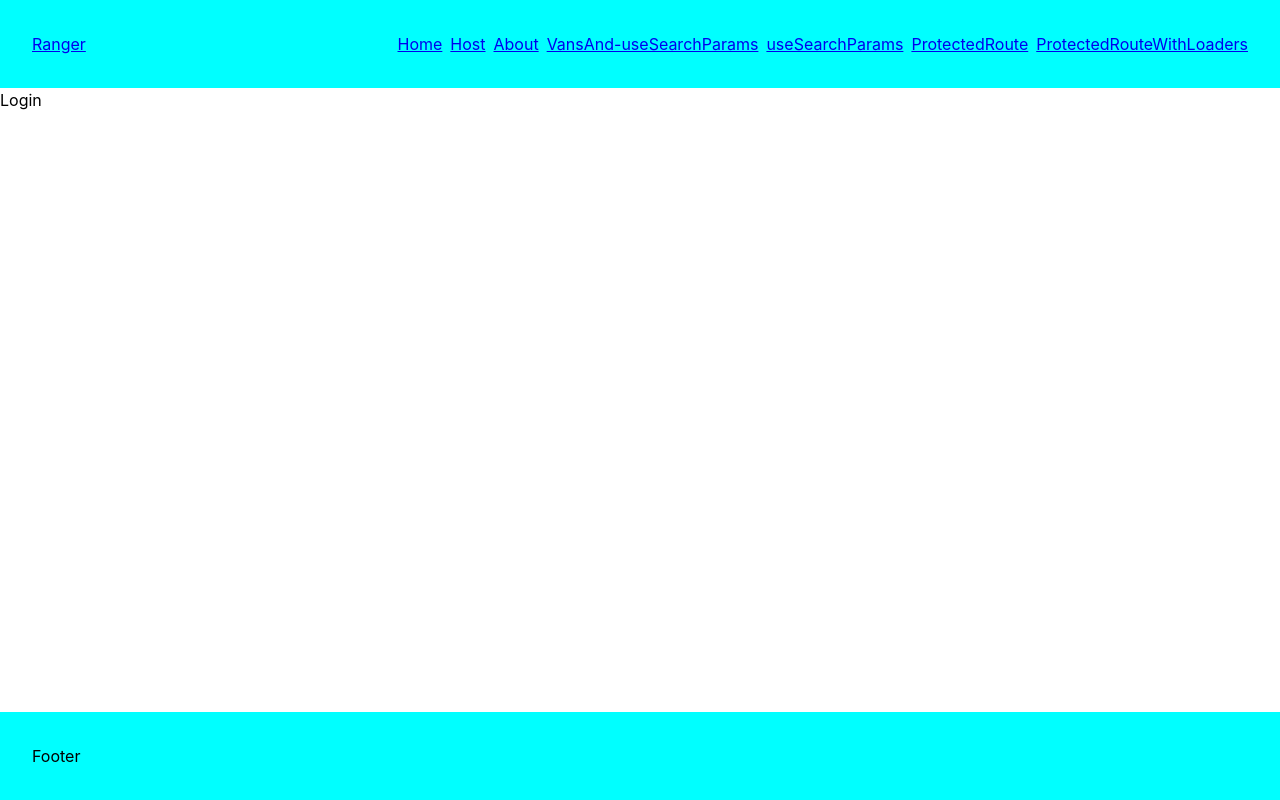
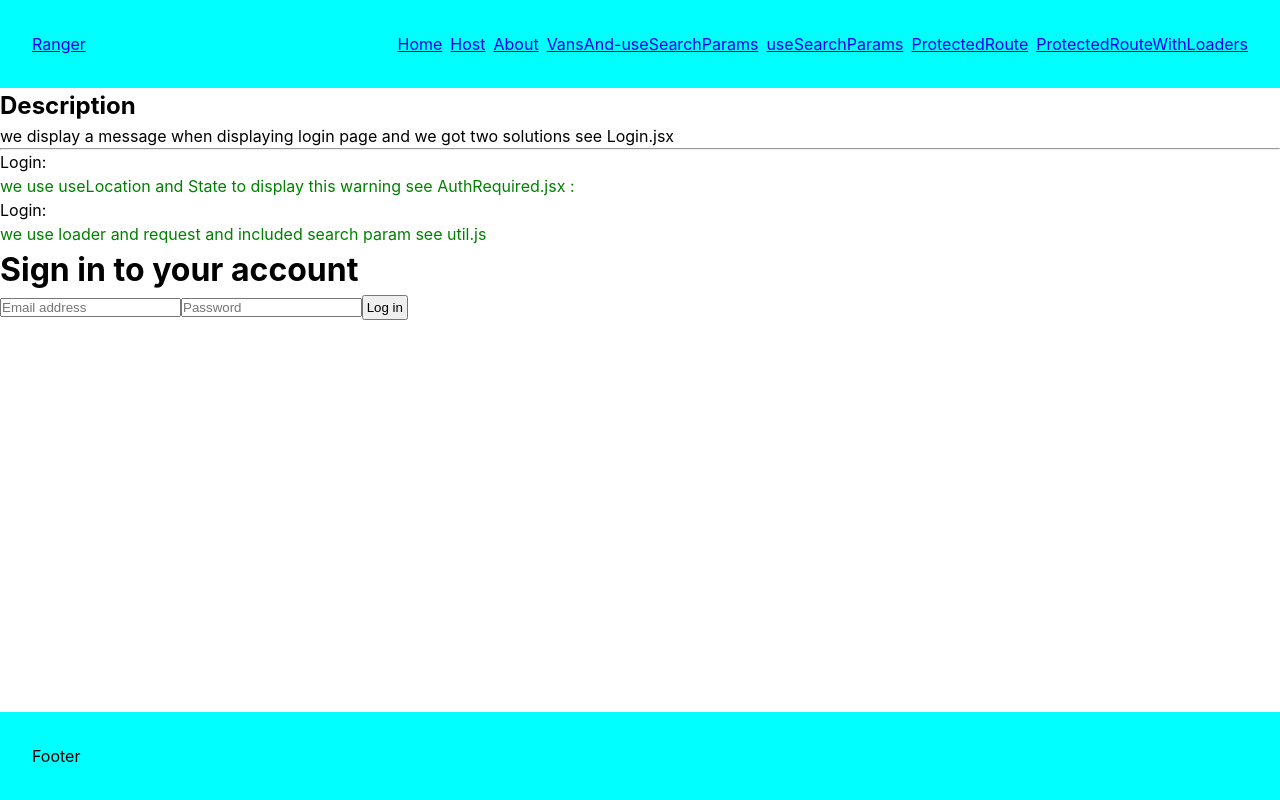
Before and after one commit to TommyOliveir/react-router-6-navigation-template, a React (Vite) app: page /login in a window 1280 px wide. Built offline with nearby package versions, Linux system fonts and the light colour scheme.

Commit message:
add login

```diff
--- a/api.js
+++ b/api.js
@@ -15,7 +15,7 @@
 
 export async function getVans(id) {
   const url = id
-    ? `https://jsonplaceholder.typicode.com/users${id}`
+    ? `https://jsonplaceholder.typicode.com/users/${id}`
     : "https://jsonplaceholder.typicode.com/users";
   const res = await fetch(url);
   if (!res.ok) {
--- a/src/App.jsx
+++ b/src/App.jsx
@@ -8,12 +8,12 @@ import {
   RouterProvider,
   createBrowserRouter,
   createRoutesFromElements,
-  redirect
+  // redirect
 } from "react-router-dom";
 import Home from "./Pages/Home";
 import About from "./Pages/About";
 import Vans, { loader as VansLoader } from "./Pages/Vans/Vans";
-import VanDetail, {loader as VanDetailLoader} from "./Pages/Vans/VanDetail";
+import VanDetail, { loader as VanDetailLoader } from "./Pages/Vans/VanDetail";
 import HostLayout from "./components/HostLayout";
 import Dashboard from "./Pages/Host/Dashboard";
 import Income from "./Pages/Host/Income";
@@ -28,8 +28,9 @@ import LinkState from "./Pages/LinkState";
 import Error from "./components/Error";
 import ProtectedRoute from "./Pages/ProtectedRoute";
 import AuthRequired from "./components/AuthRequired";
-import Login from "./components/Login"
+import Login, { loginLoader } from "./components/Login";
 import ProtectedRouteWithLoaders from "./Pages/ProtectedRouteWithLoaders";
+import { requireAuth } from "./utils";
 
 const router = createBrowserRouter(
   createRoutesFromElements(
@@ -40,7 +41,7 @@ const router = createBrowserRouter(
       <Route path="useSearchParams" element={<UseSearchParams />} />
       <Route path="useSearchParams/linkState" element={<LinkState />} />
       <Route path="vans/:id" element={<VanDetail />} loader={VanDetailLoader} />
-      <Route path="login" element={<Login />} />
+      <Route path="login" element={<Login />} loader={loginLoader}/>
       {/* AuthRequired is like a layout with outlet inside/ nested route */}
       <Route element={<AuthRequired />}>
         <Route path="protected" element={<ProtectedRoute />} />
@@ -49,14 +50,23 @@ const router = createBrowserRouter(
       <Route
         path="protectedWithLoaders"
         element={<ProtectedRouteWithLoaders />}
+        // loader={async () => {
+        //   const isLoggedIn = false
+        //   if (!isLoggedIn) {
+        //     throw redirect("/login");
+        //   }
+        //   return null;
+        // }}
         loader={async () => {
-          const isLoggedIn = false;
-          if (!isLoggedIn) {
-            throw redirect("/login");
-          }
+          await requireAuth();
           return null;
         }}
-      />
+      >
+        <Route
+          path="nestedProtectedWithLoaders"
+          element={<h1>Nested protectedRoute with loaders</h1>}
+        />
+      </Route>
 
       <Route path="host" element={<HostLayout />}>
         <Route index element={<Dashboard />} />
--- a/src/Pages/ProtectedRouteWithLoaders.jsx
+++ b/src/Pages/ProtectedRouteWithLoaders.jsx
@@ -1,8 +1,15 @@
+import { Link, Outlet } from "react-router-dom";
 
 function ProtectedRouteWithLoaders() {
   return (
-    <div>ProtectedRouteWithLoaders</div>
-  )
+    <>
+      <div>ProtectedRouteWithLoaders</div>
+      <Link to="nestedProtectedWithLoaders">
+        nestedProtectedRouteWithLoaders
+      </Link>
+      <Outlet/>
+    </>
+  );
 }
 
-export default ProtectedRouteWithLoaders
+export default ProtectedRouteWithLoaders;
--- a/src/components/AuthRequired.jsx
+++ b/src/components/AuthRequired.jsx
@@ -3,7 +3,9 @@ import { Outlet, Navigate } from "react-router-dom";
 function AuthRequired() {
   const isLoggedIn = false;
   if (!isLoggedIn) {
-    return <Navigate to="/login" />;
+    return (
+      <Navigate to="/login" state={{ message: "You must log in first" }} />
+    );
   }
   return <Outlet />;
 }
--- a/src/components/Login.jsx
+++ b/src/components/Login.jsx
@@ -1,8 +1,93 @@
+import { useLoaderData, useLocation } from "react-router-dom";
+import { useState } from "react";
+import { requireAuth } from "../utils";
+// import { useSearchParams } from "react-router-dom";
+
+// NOTE: alternative solution, use search params to get query to display message pass from requiredAuth
+
+//native wev
+export function loginLoader({ request }) {
+  return new URL(request.url).searchParams.get("message");
+}
 
 function Login() {
+  const [loginFormData, setLoginFormData] = useState({
+    email: "",
+    password: "",
+  });
+  // const [status, setStatus] = useState("idle");
+  const location = useLocation();
+  const message = location.state?.message;
+  // const [searchParams, setSearchParams] = useSearchParams()
+  // console.log(searchParams.get("message"))
+
+  const messageUsingLoader = useLoaderData();
+
+  function handleSubmit(e) {
+    e.preventDefault();
+    // setStatus("submitting");
+    console.log(loginFormData);
+   requireAuth(true)
+
+  }
+
+  function handleChange(e) {
+    const { name, value } = e.target;
+    setLoginFormData((prev) => ({
+      ...prev,
+      [name]: value,
+    }));
+  }
+
   return (
-    <div>Login</div>
-  )
+    <div>
+      <h2>Description</h2>
+      <p>
+        we display a message when displaying login page and we got two solutions
+        see Login.jsx
+      </p>
+      <hr />
+      <div>
+        Login: <p style={{ color: "red" }}>{message} </p>
+        <p className="note">
+          {" "}
+          we use useLocation and State to display this warning see
+          AuthRequired.jsx :
+        </p>
+      </div>
+      <div>
+        Login: <p style={{ color: "red" }}>{messageUsingLoader} </p>
+        <p className="note">
+          we use loader and request and included search param see util.js
+        </p>
+      </div>
+
+      <div className="login-container">
+        <h1>Sign in to your account</h1>
+        {/* Warning goes here. Give it a classname="red" */}
+        <form onSubmit={handleSubmit} className="login-form">
+          <input
+            name="email"
+            onChange={handleChange}
+            type="email"
+            placeholder="Email address"
+            value={loginFormData.email}
+          />
+          <input
+            name="password"
+            onChange={handleChange}
+            type="password"
+            placeholder="Password"
+            value={loginFormData.password}
+          />
+          <button disabled={status === "submitting"}>
+            {" "}
+            {status === "submitting" ? "Logging in..." : "Log in"}
+          </button>
+        </form>
+      </div>
+    </div>
+  );
 }
 
-export default Login
+export default Login;
--- /dev/null
+++ b/src/utils.js
@@ -0,0 +1,19 @@
+import { redirect } from "react-router-dom";
+
+// make async to await in loader
+export async function requireAuth(fakelogin) {
+
+
+  const isLoggedIn = fakelogin;
+
+  console.log("isLoggedIn", isLoggedIn);
+
+  if (!isLoggedIn) {
+    //include a search param
+    throw redirect(
+      "/login?message=You must log in first, include search param see util.js"
+    );
+  }
+  return null;
+
+}
```
Also changed, not shown: src/Pages/Vans/VanDetail.jsx (+4 -5 lines), src/Pages/Vans/Vans.jsx (+8 -1 lines).
